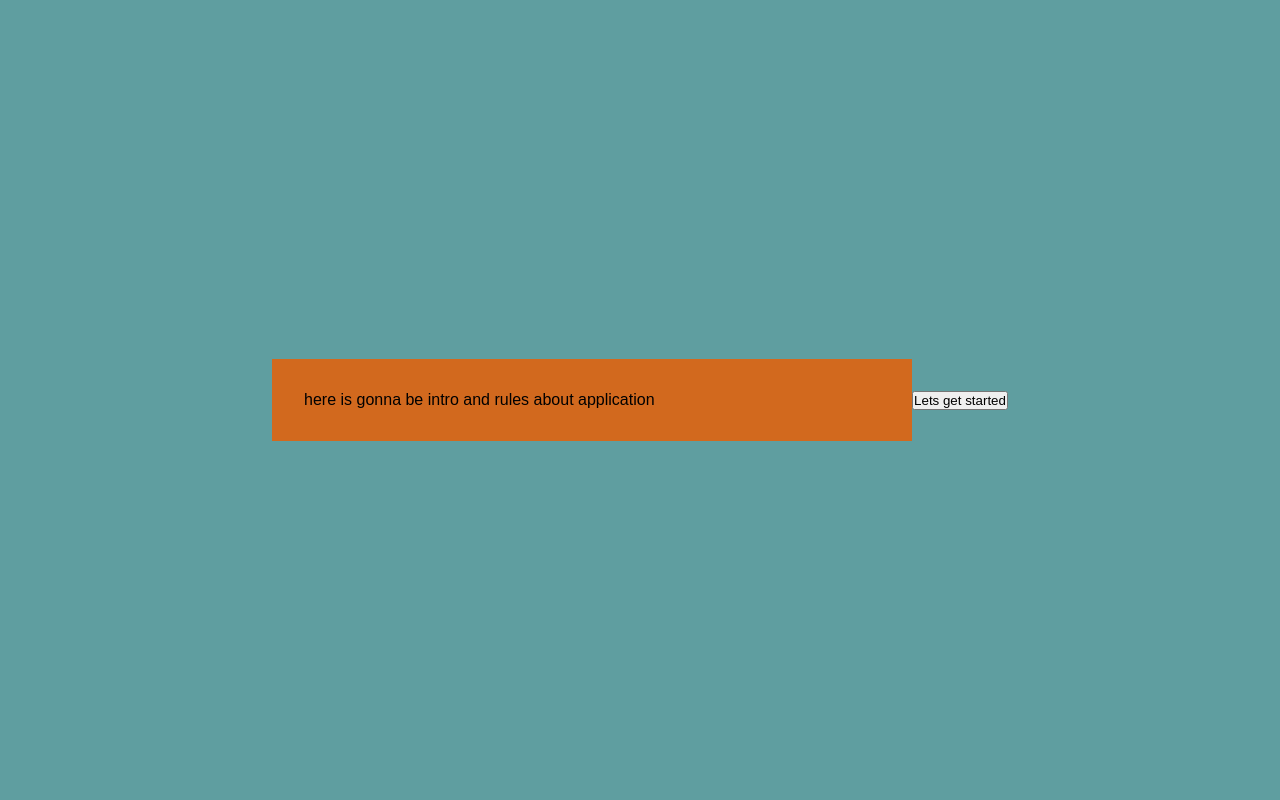
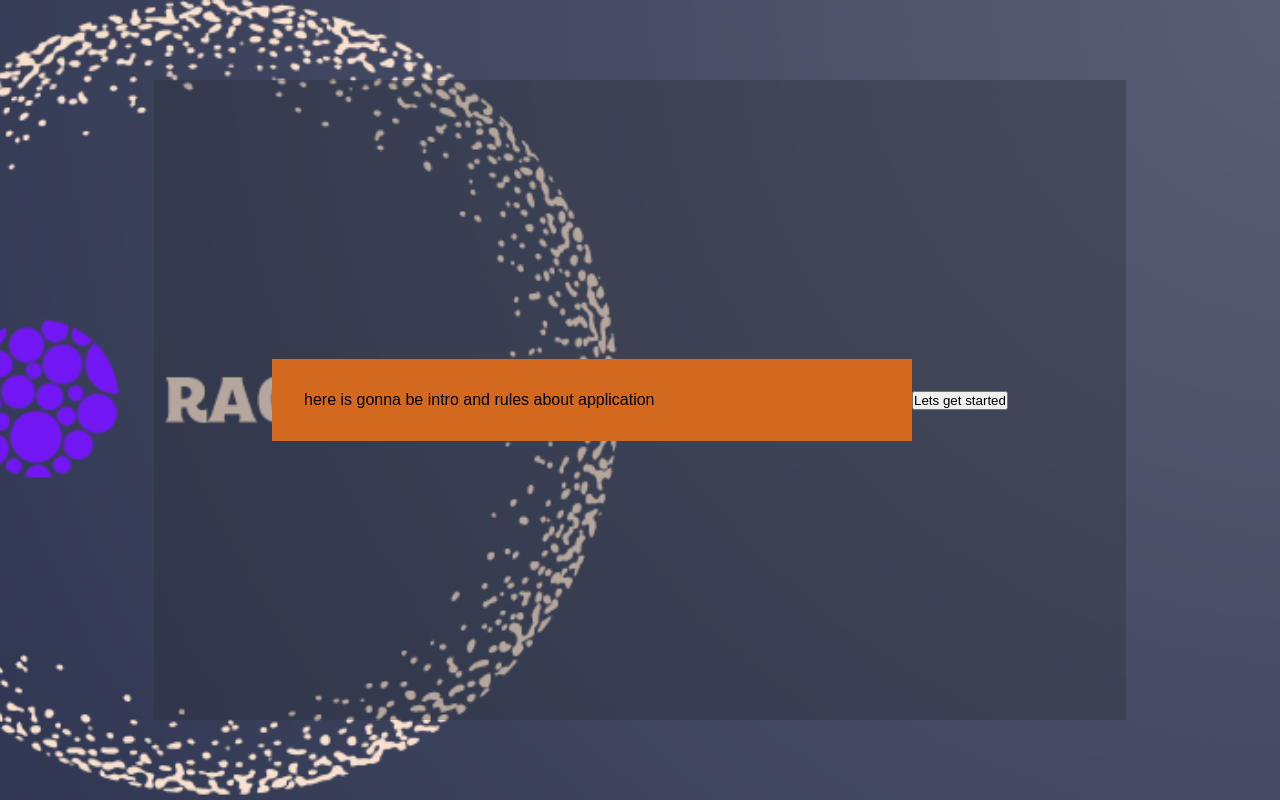
Before and after one commit to Fakhatova/RAG-TIME, a React (Create React App) app: page / in a window 1280 px wide. Built offline with nearby package versions, Linux system fonts and the light colour scheme.

Commit message:
Add transparent background for popup modal container"

```diff
--- a/src/Components/Modal/PopUp.css
+++ b/src/Components/Modal/PopUp.css
@@ -1,10 +1,9 @@
 .popup {
-    position: fixed;
     top: 0;
     left: 0;
-    width: 100%;
-    height: 100vh;
-    background-color: cadetblue;
+    width: 80%;
+    height: 80vh;
+    background-color: #282c3452;
     display: flex;
     justify-content: center;
     align-items: center;
```
